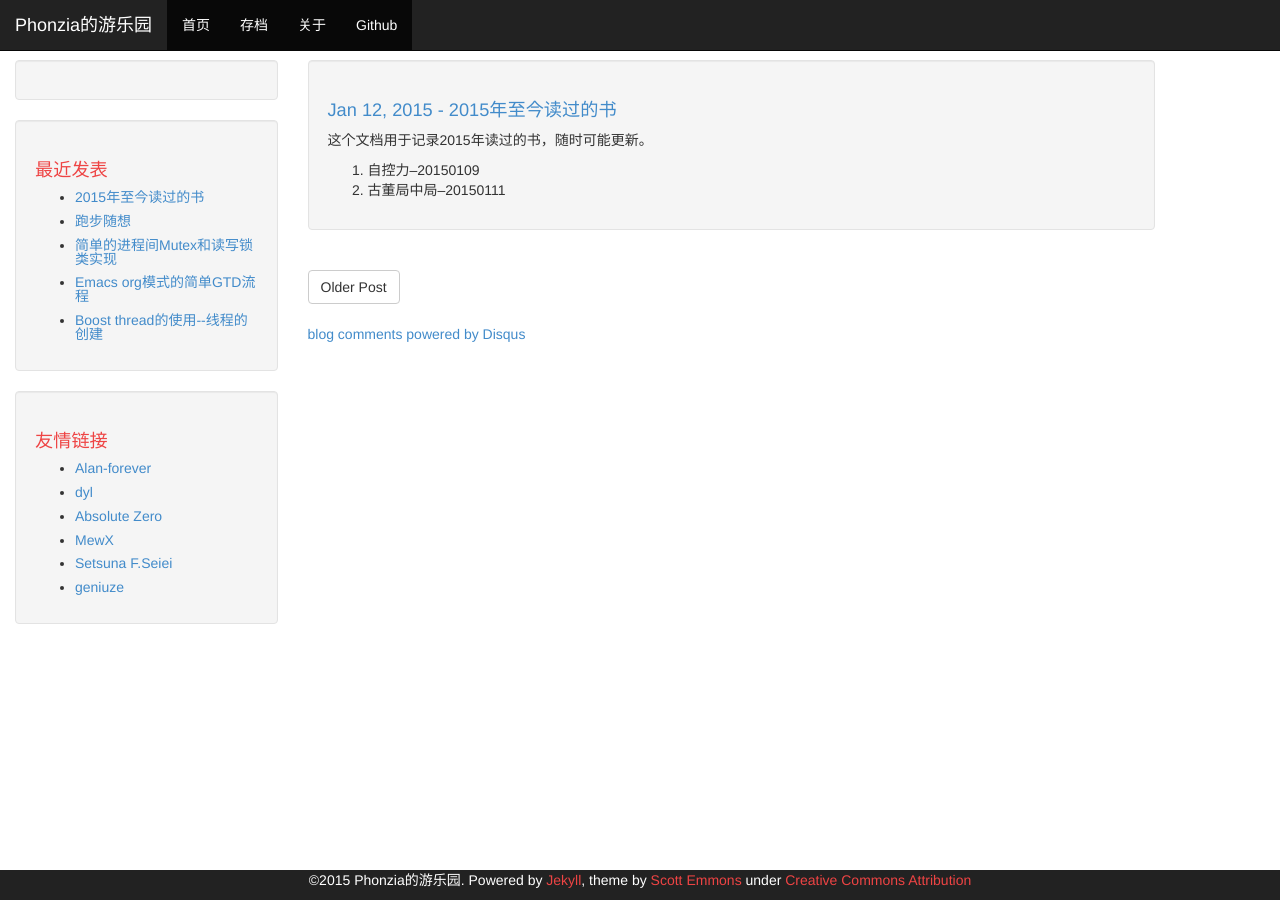
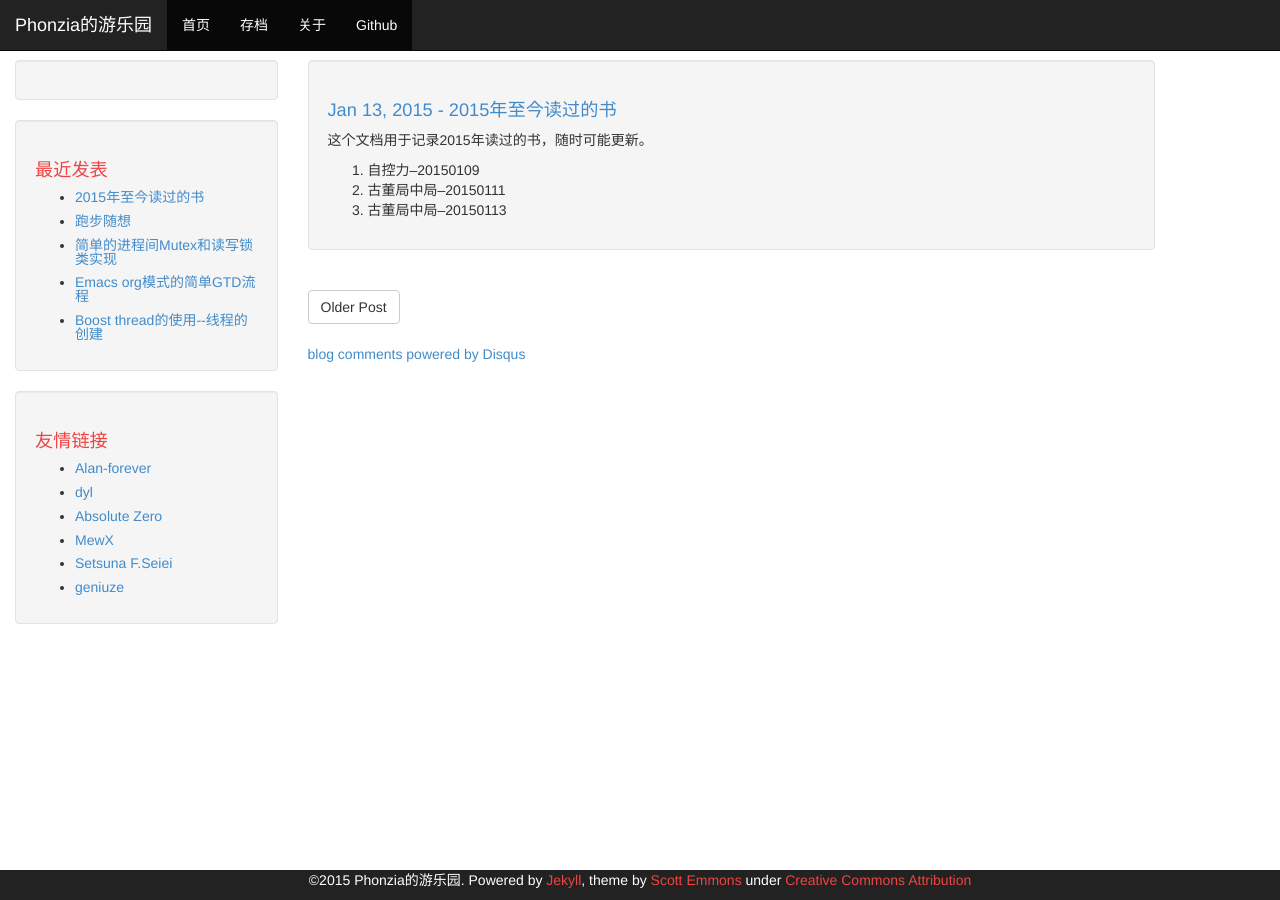
Before and after one commit to phonzia/old_blog, a Jekyll site: the page built from _posts/2015-01-13-BooksRead.md, in a window 1280 px wide. Built offline with Jekyll 4.4.1, drawn with Linux system fonts in a browser that asks for light colours; Markdown is read by kramdown in place of the engine named in the settings; comment, search, counter and statistics services are not loaded.

Commit message:
add new read book

```diff
--- a/_posts/2015-01-12-BooksRead.md
+++ b/_posts/2015-01-13-BooksRead.md
@@ -7,3 +7,4 @@ title: "2015年至今读过的书"
 
 1. 自控力--20150109
 2. 古董局中局--20150111
+3. 古董局中局--20150113
```
